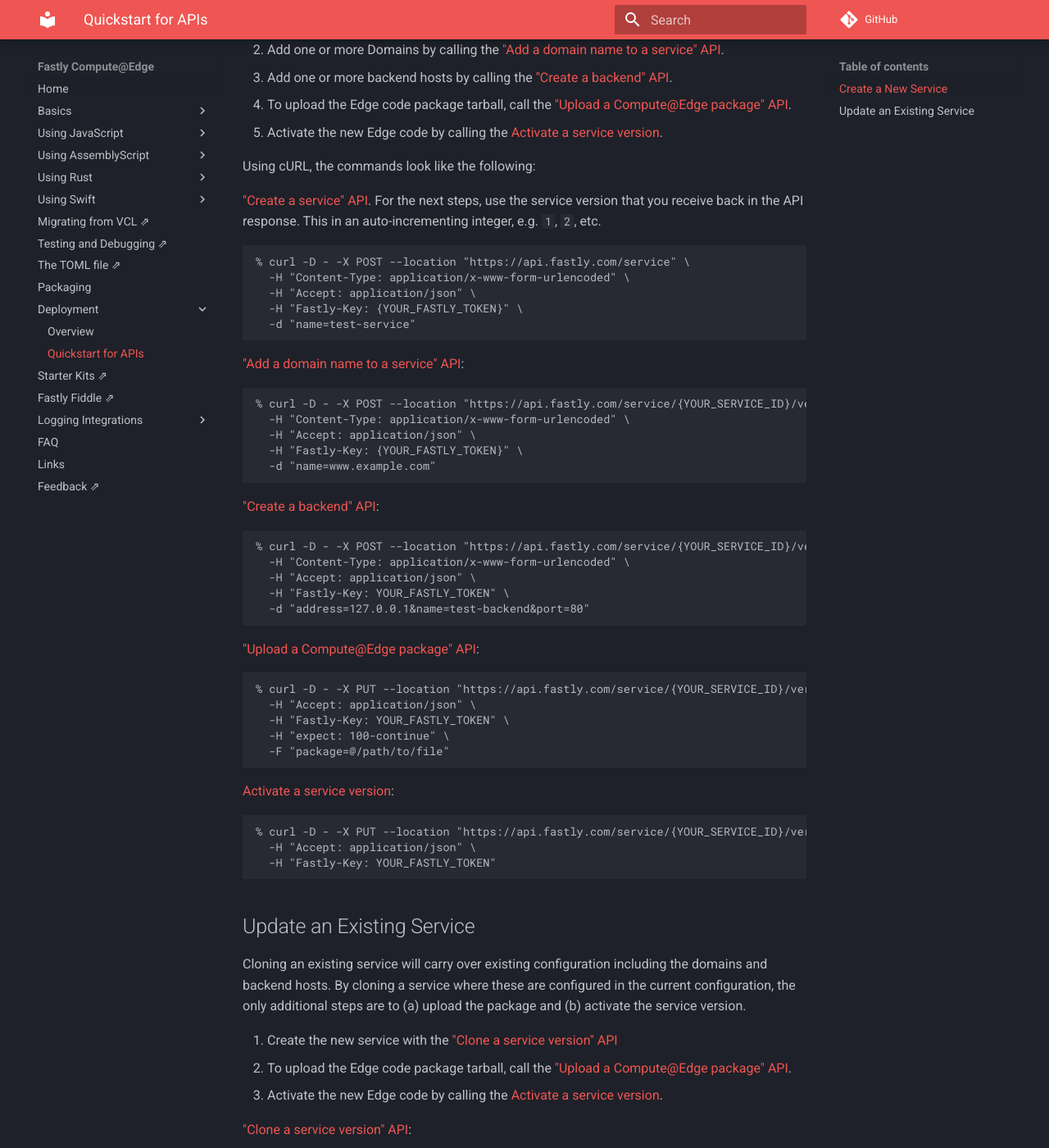
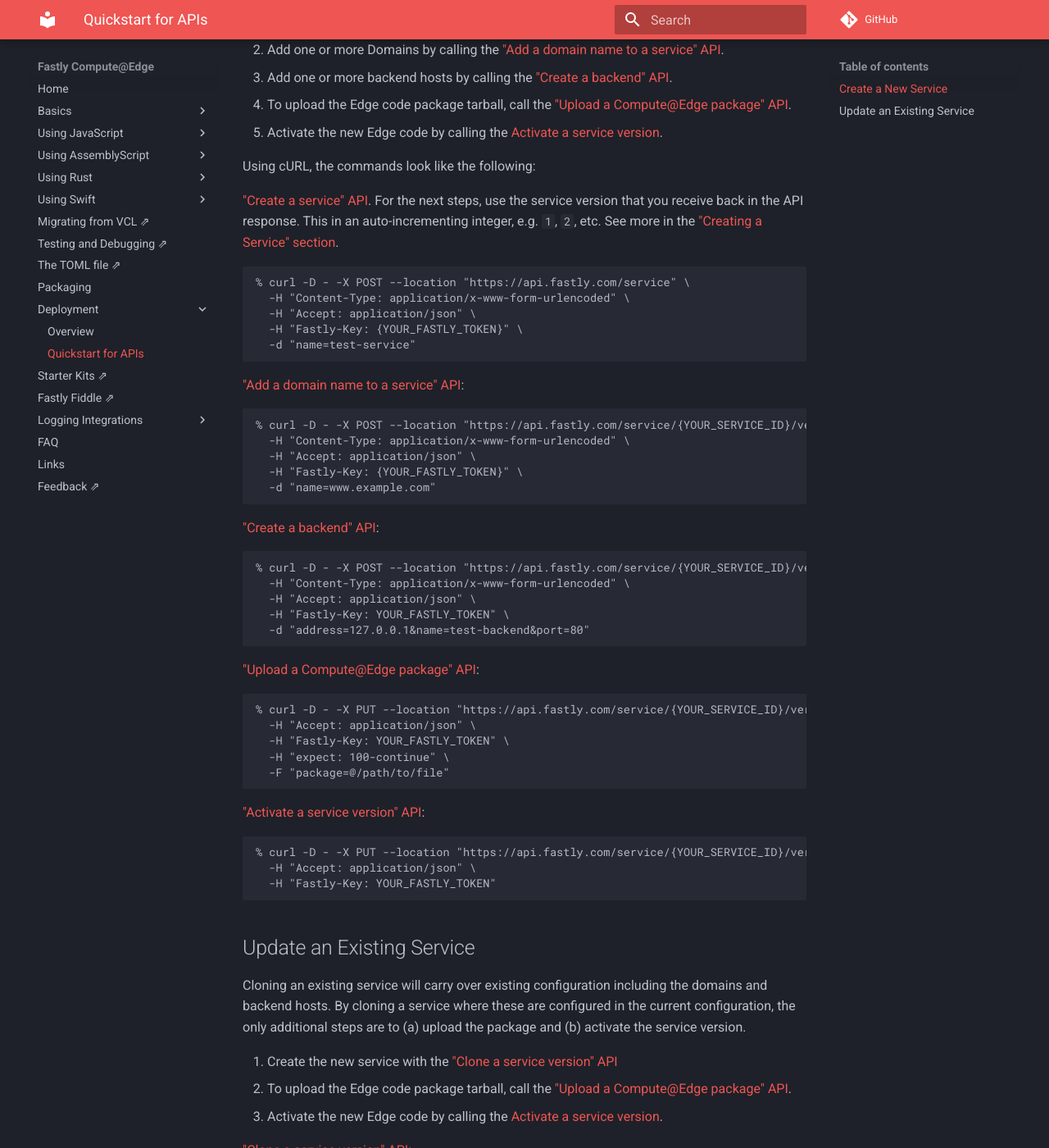
Before and after one commit to grokify/fastly-guide-compute, an MkDocs documentation site: the page built from docs/compute/tutorial_api.md, in a window 1280 px wide and 1400 px high, scrolled down 725 px. Shown: the whole window at 82% size. Built offline with MkDocs 1.6.1 and Material for MkDocs 9.7.7, drawn with Linux system fonts in a browser that asks for light colours; comment, search, counter and statistics services are not loaded.

Commit message:
enhance: service: linkage between sections and section consistency

````diff
--- a/docs/compute/tutorial_api.md
+++ b/docs/compute/tutorial_api.md
@@ -29,7 +29,7 @@
 
 Using cURL, the commands look like the following:
 
-["Create a service" API](https://developer.fastly.com/reference/api/services/service/#create-service). For the next steps, use the service version that you receive back in the API response. This in an auto-incrementing integer, e.g. `1`, `2`, etc.
+["Create a service" API](https://developer.fastly.com/reference/api/services/service/#create-service). For the next steps, use the service version that you receive back in the API response. This in an auto-incrementing integer, e.g. `1`, `2`, etc. See more in the ["Creating a Service" section](../../basics/service).
 
 ```
 % curl -D - -X POST --location "https://api.fastly.com/service" \
@@ -69,7 +69,7 @@
   -F "package=@/path/to/file"
 ```
 
-[Activate a service version](https://developer.fastly.com/reference/api/services/version/#activate-service-version):
+["Activate a service version" API](https://developer.fastly.com/reference/api/services/version/#activate-service-version):
 
 ```
 % curl -D - -X PUT --location "https://api.fastly.com/service/{YOUR_SERVICE_ID}/version/{YOUR_SERVICE_VERSION}/activate" \
````
Also changed, not shown: docs/basics/service.md (+1 -1 lines).
